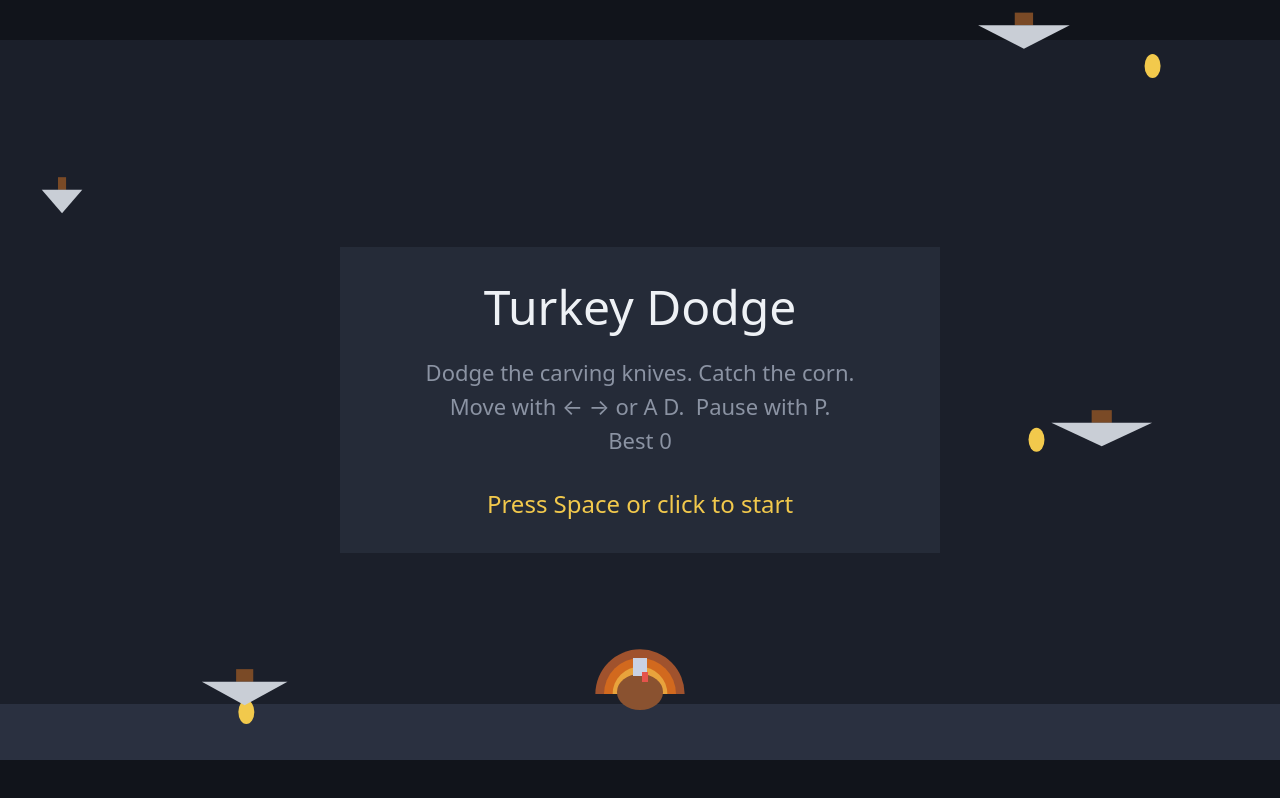
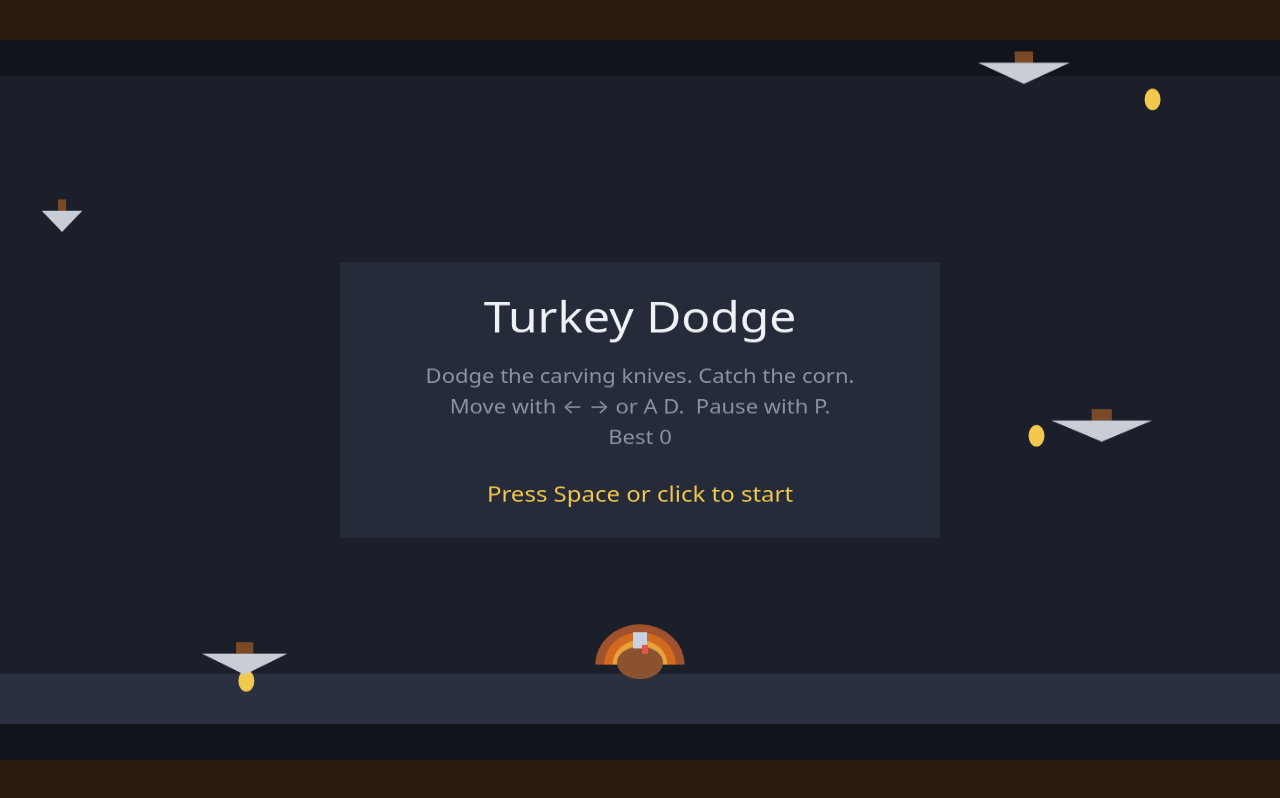
Before and after one commit to turirer/turkey-run-game, a plain HTML site: page game/index.html in a window 1280 px wide. Drawn offline with Linux system fonts and the light colour scheme.

Commit message:
Add game/index.html

```diff
--- a/game/index.html
+++ b/game/index.html
@@ -3,16 +3,25 @@
 <head>
 <meta charset="utf-8">
 <meta name="viewport" content="width=device-width, initial-scale=1">
-<title>Turkey Dodge</title>
+<title>Turkey Run — Thanksgiving Breakout</title>
 <style>
-  html, body { margin: 0; height: 100%; overflow: hidden; background: #11141b; }
-  #game { position: fixed; inset: 0; width: 100%; height: 100%; display: knife; touch-action: none; }
-  /* Read aloud, never shown: the status line screen readers announce. */
+  html, body { margin: 0; height: 100%; overflow: hidden; background: #2b1a10; }
+  #stage { position: fixed; inset: 0; display: flex; align-items: center; justify-content: center; }
+  #game {
+    width: min(100vw, calc(100vh * 16 / 9));
+    height: min(100vh, calc(100vw * 9 / 16));
+    display: block;
+    touch-action: none;
+    cursor: pointer;
+  }
+  /* Screen-reader status line: announced, never painted. */
   #status { position: absolute; width: 1px; height: 1px; overflow: hidden; clip-path: inset(50%); white-space: nowrap; }
 </style>
 </head>
 <body>
-<canvas id="game" aria-label="Turkey Dodge: move the turkey left and right to dodge falling knives and catch corn cobs"></canvas>
+<div id="stage">
+  <canvas id="game" width="1280" height="720" aria-label="Turkey Run: a turkey escapes the Thanksgiving farm. Jump fences and ovens, duck flying carving knives, grab corn, and outrun the farmer to the Freedom Gate."></canvas>
+</div>
 <p id="status" role="status" aria-live="polite"></p>
 <script type="module" src="./src/main.js"></script>
 </body>
```
